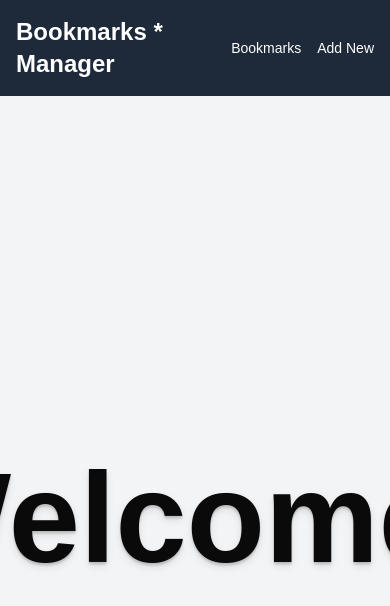
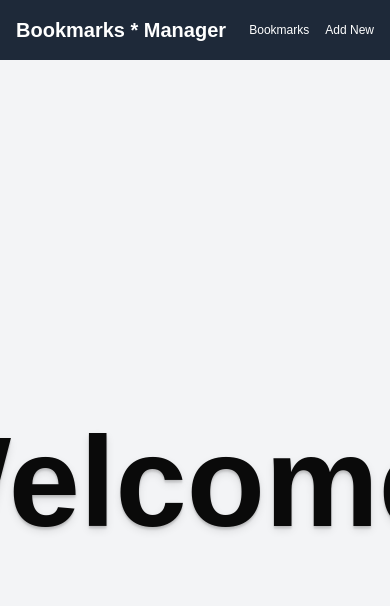
Before and after one commit to BoyanTsvetanov/bookmarks-manager, a Next.js app: page / in a window 390 px wide. Shown: the top 606 px of the page. Built offline with nearby package versions, Linux system fonts and the light colour scheme; a web font is replaced by a local one.

Commit message:
Update Header component to use Next.js Link, enhance responsiveness in BookmarksClient and BookmarksPage, and add cursor pointer to buttons in Edit and New Bookmark components. Introduce dependency injection with container and tokens for better scalability.

```diff
--- a/src/PageComponets/Header.tsx
+++ b/src/PageComponets/Header.tsx
@@ -1,3 +1,4 @@
+import Link from 'next/link'
 import React from 'react'
 
 const Header = () => {
@@ -5,10 +6,10 @@ const Header = () => {
     <header>
         <nav className="bg-gray-800 p-4">
             <div className="container mx-auto flex justify-between items-center">
-                <h1 className="text-white text-2xl font-bold font-jl">Bookmarks * Manager</h1>
-                <div className='flex items-baseline text-sm font-doomsday text-nowrap'>
-                    <a href="/bookmarks" className="text-white mr-4">Bookmarks</a>
-                    <a href="/bookmarks/new" className="text-white">Add New</a>
+                <Link href="/" className="text-white sm:text-2xl text-xl font-bold font-jl">Bookmarks * Manager</Link>
+                <div className='flex items-baseline sm:text-sm text-xs font-doomsday text-nowrap'>
+                    <Link href="/bookmarks" className="text-white mr-4">Bookmarks</Link>
+                    <Link href="/bookmarks/new" className="text-white">Add New</Link>
                 </div>
             </div>
         </nav>
--- a/src/app/bookmarks/BookmarksClient.tsx
+++ b/src/app/bookmarks/BookmarksClient.tsx
@@ -30,7 +30,7 @@ function BookmarksContent() {
   }
 
   return (
-    <ul className="grid xl:grid-cols-4 md:grid-cols-2 gap-4 mt-4 space-y-4">
+    <ul className="grid xl:grid-cols-4 sm:grid-cols-2 gap-4 mt-4 space-y-4">
       {bookmarks.map(bookmark => (
         <li key={bookmark.id} className="relative flex flex-col p-4 border rounded shadow h-full">
           <a
--- a/src/app/bookmarks/[id]/EditBookmarkClient.tsx
+++ b/src/app/bookmarks/[id]/EditBookmarkClient.tsx
@@ -120,13 +120,13 @@ function BookmarkFormContent() {
           onChange={handleChange}
         />
         <div className="flex gap-4">
-          <button type="submit" className="bg-green-600 text-white px-4 py-2 rounded">
+          <button type="submit" className="bg-green-600 text-white px-4 py-2 rounded cursor-pointer">
             Update
           </button>
           <button
             type="button"
             onClick={handleDelete}
-            className="bg-red-600 text-white px-4 py-2 rounded"
+            className="bg-red-600 text-white px-4 py-2 rounded cursor-pointer"
           >
             Delete
           </button>
--- a/src/app/bookmarks/new/NewBookmarkClient.tsx
+++ b/src/app/bookmarks/new/NewBookmarkClient.tsx
@@ -76,7 +76,7 @@ function NewBookmarkForm() {
         />
         <button
           type="submit"
-          className="bg-blue-600 text-white px-4 py-2 rounded"
+          className="bg-blue-600 text-white px-4 py-2 rounded cursor-pointer"
         >
           Create
         </button>
--- a/src/app/bookmarks/page.tsx
+++ b/src/app/bookmarks/page.tsx
@@ -7,7 +7,7 @@ export default function BookmarksPage() {
   return (
     <main className="p-6">
       <div className="flex items-center justify-start gap-4 mb-6">
-        <h1 className="text-2xl font-bold font-jl">Bookmarks</h1>
+        <h1 className="text-2xl max-sm:text-xl font-bold font-jl">Bookmarks</h1>
         <Button className="flex items-center justify-center aspect-square p-2">
           <Link href="/bookmarks/new" className="flex items-start"><p className="text-2xl">+</p></Link>
         </Button>
--- a/src/container.ts
+++ /dev/null
@@ -1,10 +0,0 @@
-import { DrizzleBookmarkRepository } from "@/infrastructure/repositories/drizzle-bookmark.repository";
-import { CreateBookmarkUseCase } from "@/application/bookmark/use-cases/create-bookmark.use-case";
-
-const bookmarkRepository = new DrizzleBookmarkRepository();
-const createBookmarkUseCase = new CreateBookmarkUseCase(bookmarkRepository);
-
-export const container = {
-    bookmarkRepository,
-    createBookmarkUseCase,
-};
--- /dev/null
+++ b/src/di/container.ts
@@ -0,0 +1,13 @@
+import { createContainer } from '@evyweb/ioctopus';
+import { TOKENS } from './tokens';
+
+import { DrizzleBookmarkRepository } from '@/infrastructure/repositories/drizzle-bookmark.repository';
+import { CreateBookmarkUseCase } from '@/application/bookmark/use-cases/create-bookmark.use-case';
+
+const container = createContainer();
+
+container.bind(TOKENS.bookmarkRepo).toClass(DrizzleBookmarkRepository);
+
+container.bind(TOKENS.createBookmark).toClass(CreateBookmarkUseCase, [TOKENS.bookmarkRepo]);
+
+export { container };
--- /dev/null
+++ b/src/di/tokens.ts
@@ -0,0 +1,4 @@
+export const TOKENS = {
+  bookmarkRepo: Symbol('BookmarkRepository'),
+  createBookmark: Symbol('CreateBookmarkUseCase'),
+};
```
